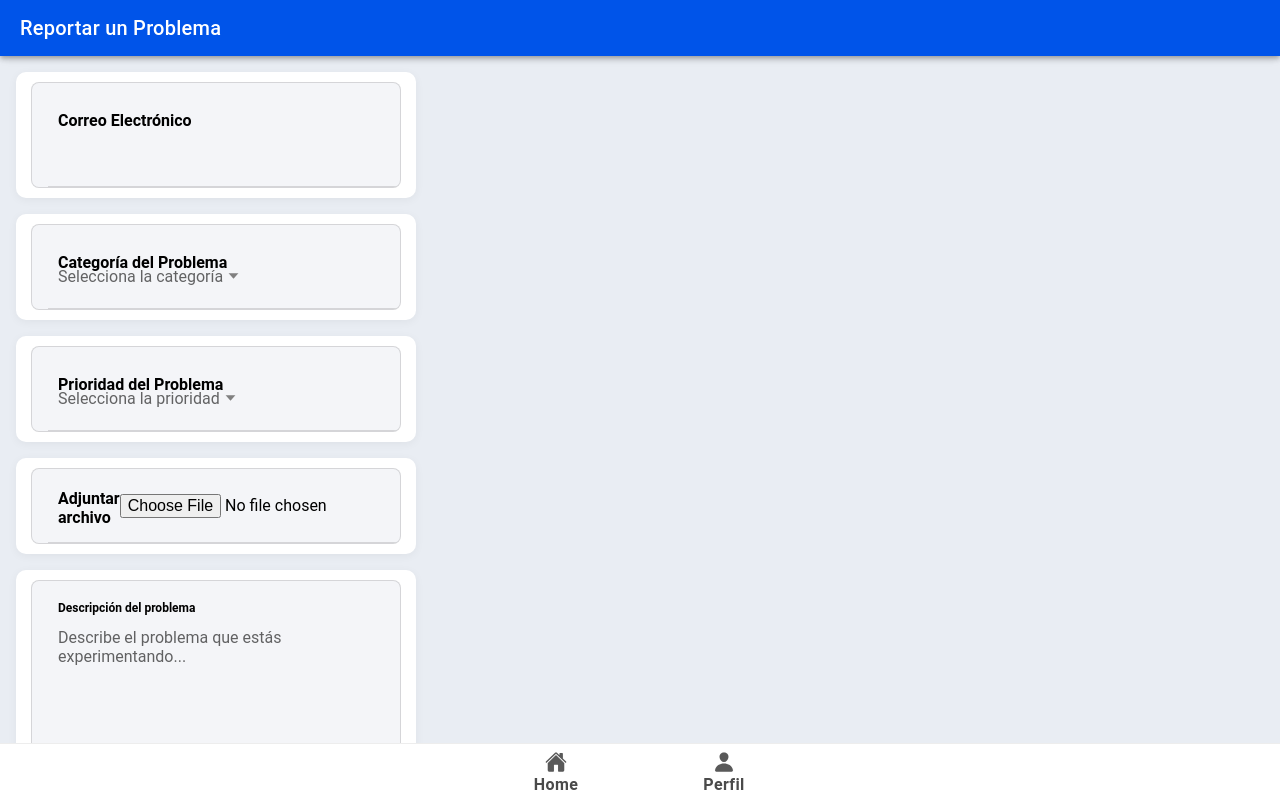
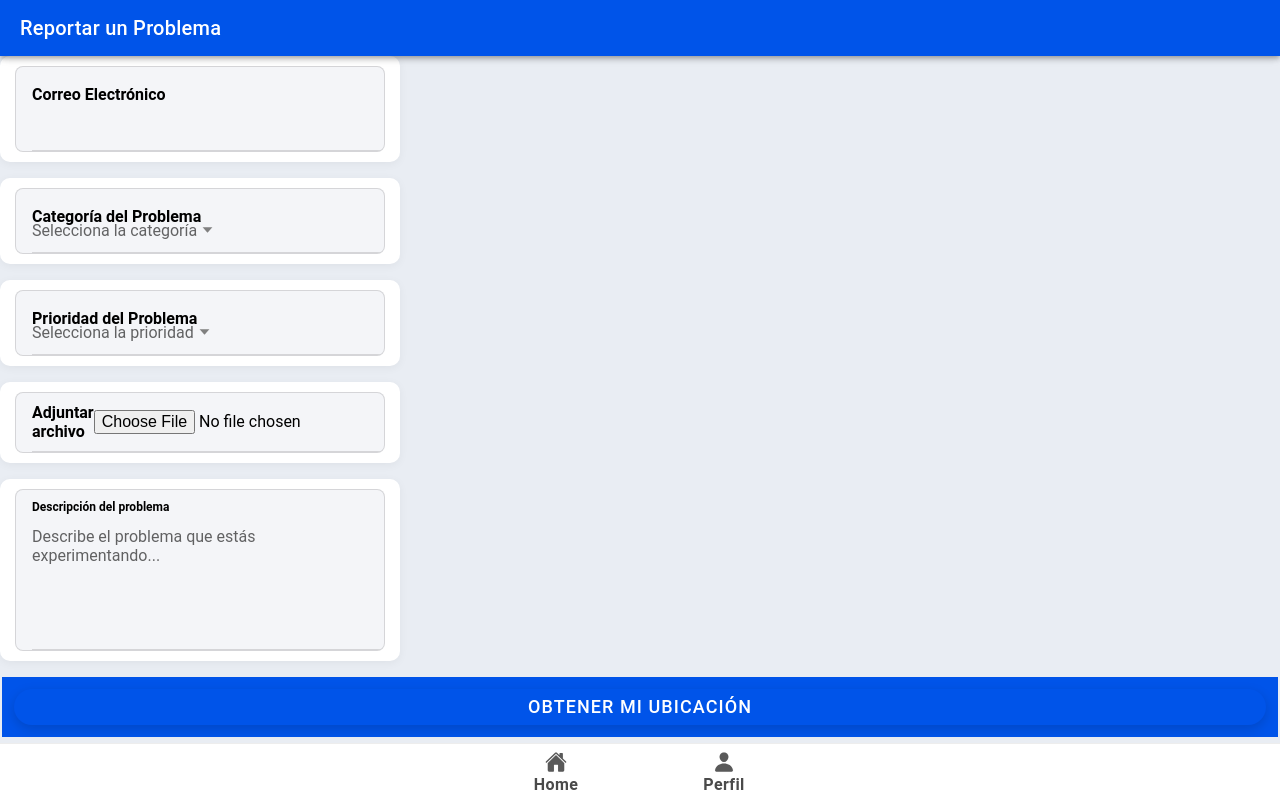
Before and after one commit to ffuentealba19/TDI4_G7, a React (Vite) app in the folder Parking Check/: page /report-problem in a window 1280 px wide. Built offline with nearby package versions, Linux system fonts and the light colour scheme; sample sign-in values are in the browser's storage.

Commit message:
actualizacion problemas
actualizacion de problemas

```diff
--- a/Parking Check/src/pages/ReportProblem/ReportProblem.tsx
+++ b/Parking Check/src/pages/ReportProblem/ReportProblem.tsx
@@ -62,8 +62,10 @@ const ReportProblem: React.FC = () => {
   const handleGeolocation = () => {
     // Simular obtención de geolocalización
     navigator.geolocation.getCurrentPosition((position) => {
+
       const location = `Lat: ${position.coords.latitude}, Lng: ${position.coords.longitude}`;
       setGeolocation(location);
+      console.log(location)
     });
   };
 
@@ -75,7 +77,7 @@ const ReportProblem: React.FC = () => {
         </IonToolbar>
       </IonHeader>
 
-      <IonContent className="ion-padding">
+      <IonContent>
         {/* Campos adicionales */}
         <IonItem className="custom-input">
           <IonLabel position="floating">Correo Electrónico</IonLabel>
```
